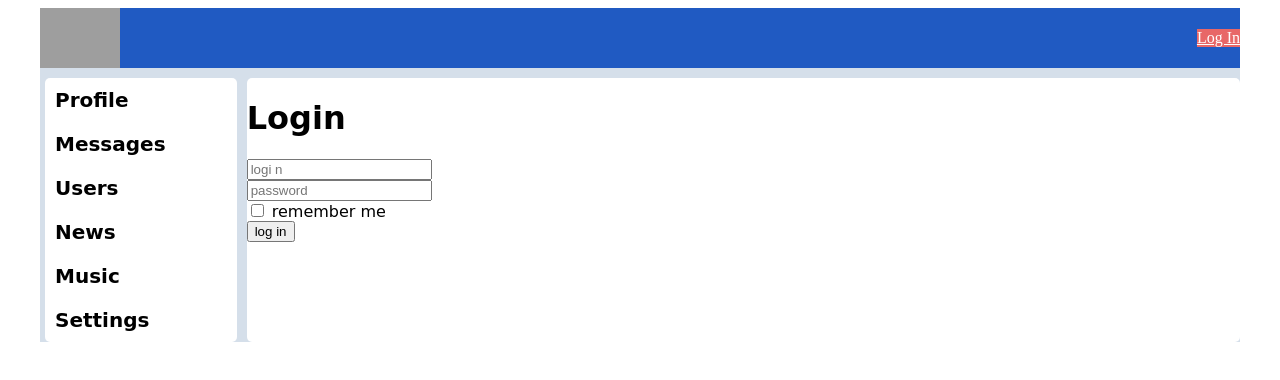
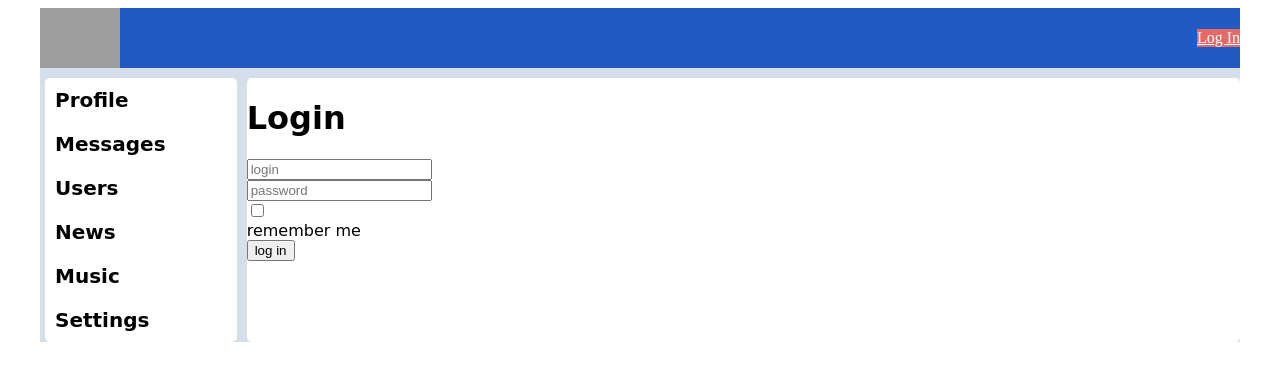
Before and after one commit to JulieBenchuk/social-network, a React (Create React App) app: page /login in a window 1280 px wide. Shown: the top 380 px of the page. Built offline with nearby package versions, Linux system fonts and the light colour scheme; no server answers; grey boxes are pictures that could not be loaded.

Commit message:
added FormsControl (validators)

```diff
--- /dev/null
+++ b/src/common/forms-control/FormsControl.module.css
@@ -0,0 +1,8 @@
+.formControl.error input,
+.formControl.error textarea {
+    border: solid red 3px;
+}
+
+.formControl.error span {
+    color: red;
+}
--- /dev/null
+++ b/src/common/forms-control/FormsControl.tsx
@@ -0,0 +1,24 @@
+import React from "react";
+import style from "./FormsControl.module.css"
+
+export const Textarea = (props: any) => {
+    const hasError = props.meta.touched && props.meta.error
+    return <div className={style.formControl + " " + (hasError ? style.error : "")}>
+        <div><textarea {...props.input} {...props}/></div>
+        <div>
+            {hasError &&
+                <span className={style.formControl + " " + style.error}>{props.meta.error}</span>}
+        </div>
+    </div>
+}
+
+export const Input = (props: any) => {
+    const hasError = props.meta.touched && props.meta.error
+    return <div className={style.formControl + " " + (hasError ? style.error : "")}>
+        <div><input {...props.input} {...props}/></div>
+        <div>
+            {hasError &&
+                <span className={style.formControl + " " + style.error}>{props.meta.error}</span>}
+        </div>
+    </div>
+}
--- a/src/components/Dialogs/Dialogs.tsx
+++ b/src/components/Dialogs/Dialogs.tsx
@@ -4,10 +4,12 @@ import MessageItem from "./Message/Message";
 import DialogItem from "./DialogItem/DialogItem"
 import {DialogsPropsType} from "./DialogsContainer";
 import {Field, reduxForm} from "redux-form";
+import {Textarea} from "../../common/forms-control/FormsControl";
+import {maxLengthCreator, required} from "../../utils/validators/validators";
 
 const Dialogs = (props: DialogsPropsType) => {
     let state = props.dialogsPage
-    const addNewMessage = (values: any)=> {
+    const addNewMessage = (values: any) => {
         props.sendMessage(values.newMessageBody)
     }
 
@@ -24,12 +26,13 @@ const Dialogs = (props: DialogsPropsType) => {
         </div>
     )
 }
-
+const maxLengthCreator100 = maxLengthCreator(100);
 const AddMessageForm = (props: any) => {
     return (
         <form onSubmit={props.handleSubmit}>
             <div className={classes.sendMessageBlock}>
-                <Field component="textarea" name="newMessageBody" placeholder="Enter your message..."/>
+                <Field component={Textarea} name="newMessageBody" placeholder="Enter your message..."
+                       validate={[required, maxLengthCreator100]}/>
 
                 <button>Send message</button>
             </div>
--- a/src/components/Login/Login.tsx
+++ b/src/components/Login/Login.tsx
@@ -1,5 +1,7 @@
 import React from 'react';
 import {Field, InjectedFormProps, reduxForm} from "redux-form";
+import {Input} from "../../common/forms-control/FormsControl";
+import {required} from "../../utils/validators/validators";
 
 type FormDataType = {
     login: string
@@ -10,13 +12,13 @@ export const LoginForm: React.FC<InjectedFormProps<FormDataType>> = (props: any)
     return <div>
         <form onSubmit={props.handleSubmit}>
             <div>
-                <Field placeholder="logi n" name={"login"} component={"input"}/>
+                <Field placeholder="login" name={"login"} component={Input} validate={[required]}/>
             </div>
             <div>
-                <Field placeholder="password" name={"password"} component={"input"}/>
+                <Field placeholder="password" name={"password"} component={Input} validate={[required]}/>
             </div>
             <div>
-                <Field type={"checkbox"} name={"rememberMe"} component={"input"}/> remember me
+                <Field type={"checkbox"} name={"rememberMe"} component={Input}/> remember me
             </div>
             <div>
                 <button>log in</button>
--- a/src/components/Profile/MyPosts/MyPosts.tsx
+++ b/src/components/Profile/MyPosts/MyPosts.tsx
@@ -3,8 +3,11 @@ import classes from "./MyPosts.module.css";
 import Post from "./Post/Post";
 import {MyPostsPropsType} from "./MyPostsContainer";
 import {Field, reduxForm} from "redux-form";
+import {maxLengthCreator, required} from "../../../utils/validators/validators";
+import {Textarea} from "../../../common/forms-control/FormsControl";
 
 
+const maxLengthCreator30 = maxLengthCreator(30);
 const MyPosts = (props: MyPostsPropsType) => {
     let onAddPost = (values: any) => {
         props.addPost(values.newPostText);
@@ -20,11 +23,10 @@ const MyPosts = (props: MyPostsPropsType) => {
         </div>
     )
 }
-
 const AddNewPostForm = (props: any) => {
     return (<form className={classes.textArea_Button} onSubmit={props.handleSubmit}>
             <div>
-                <Field component="textarea" name="newPostText" placeholder={"What's new?"}/>
+                <Field component={Textarea} name="newPostText" placeholder={"What's new?"} validate={[required, maxLengthCreator30]}/>
             </div>
             <div>
                 <button>Add post</button>
--- /dev/null
+++ b/src/utils/validators/validators.ts
@@ -0,0 +1,10 @@
+
+export const required = (value: string) => {
+    if (value) return undefined
+    return "Field is required"
+}
+
+export const maxLengthCreator = (max: number) => (value: string) =>{
+    if (value && value.length>max) return `Max length is ${max} symbols`
+    return undefined
+}
```
